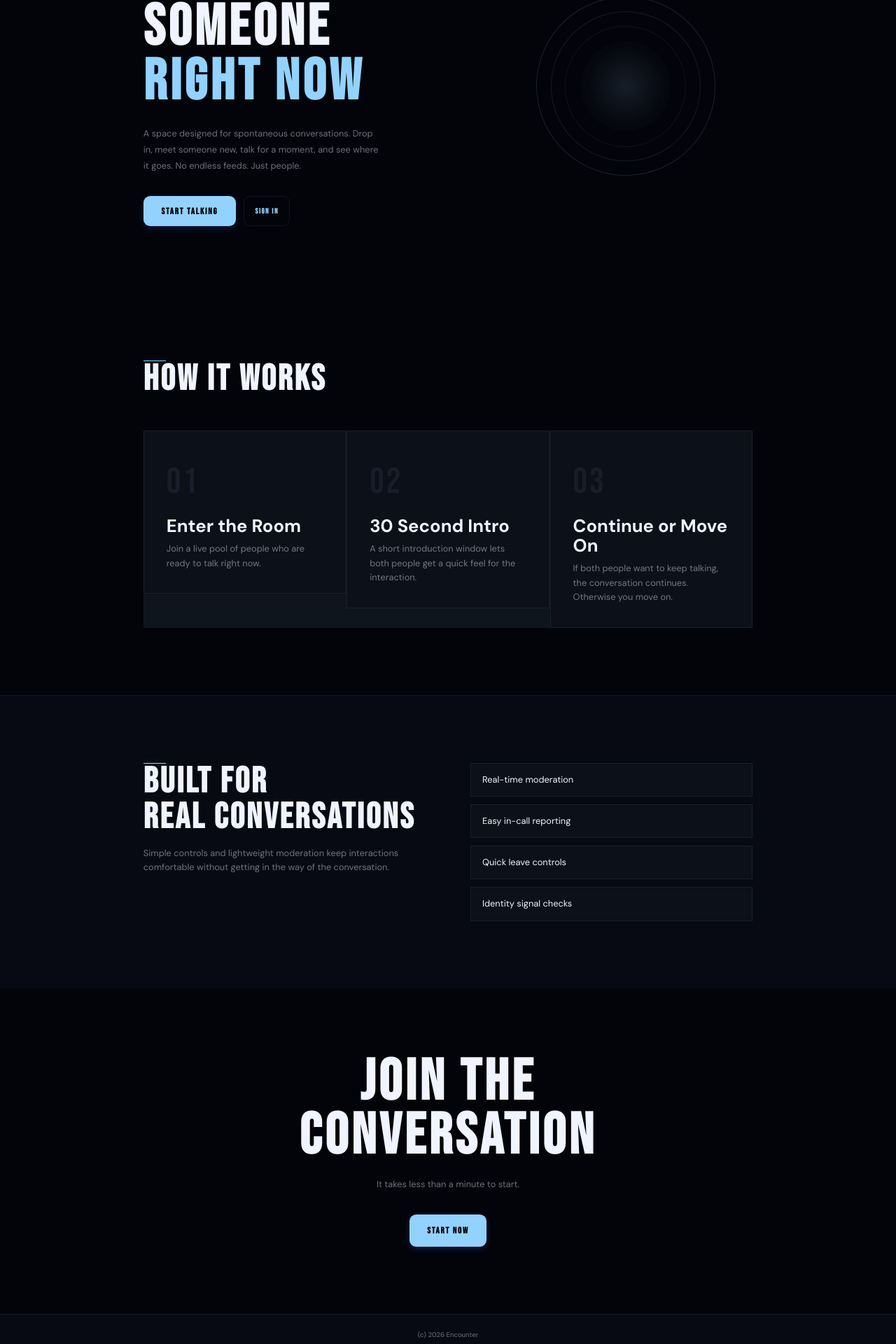
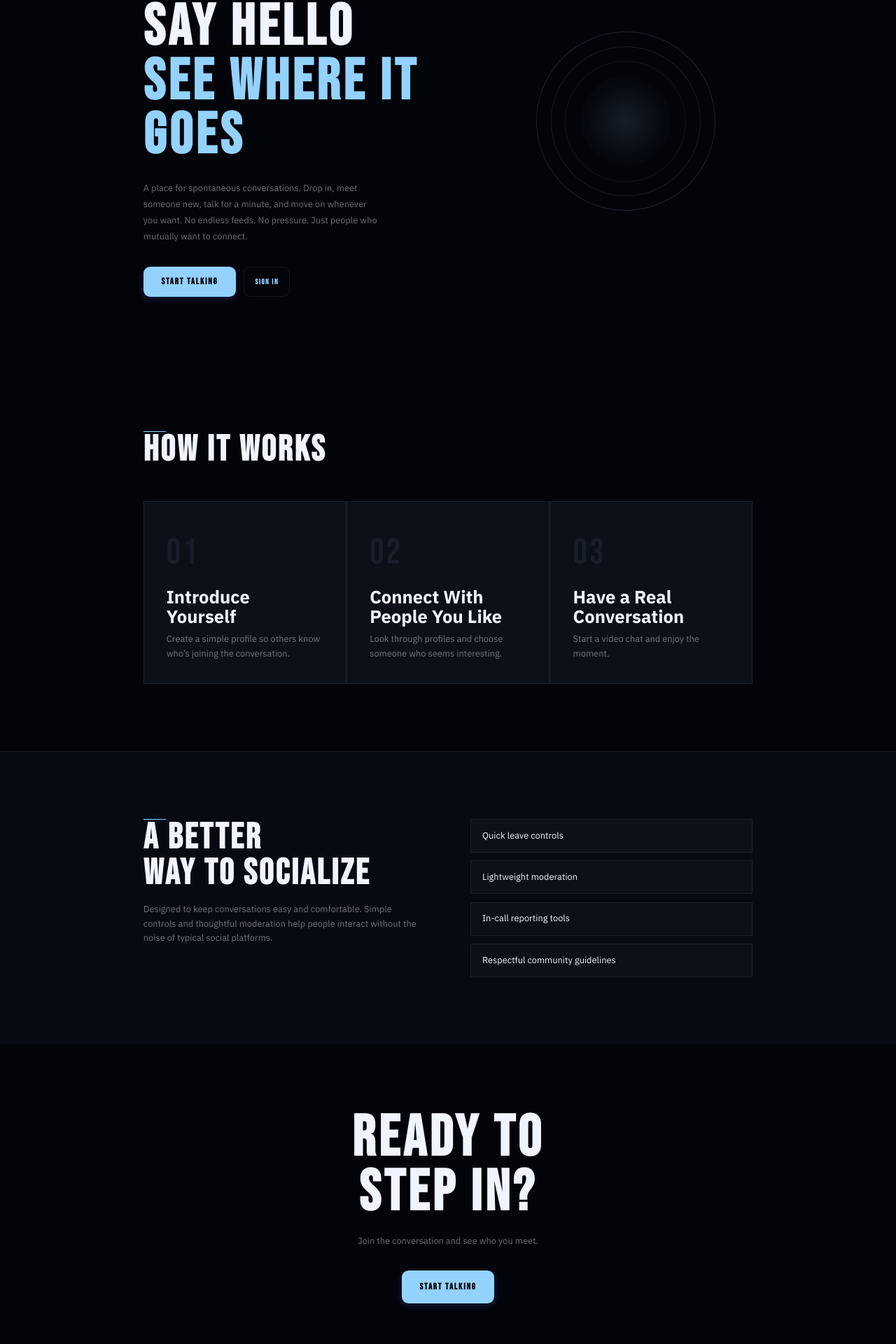
Before and after one commit to AyushmaanMahajan/Social-Video-App-V2, a Next.js app: page / in a window 1280 px wide. Shown: the part 253-2173 px from the top of the page at 70% size. Built offline with nearby package versions, Linux system fonts and the light colour scheme; no server answers.

Commit message:
Fontchange

```diff
--- a/src/app/layout.js
+++ b/src/app/layout.js
@@ -1,4 +1,10 @@
 import './globals.css';
+import { IBM_Plex_Sans } from "next/font/google";
+
+const ibmPlexSans = IBM_Plex_Sans({
+  subsets: ["latin"],
+  weight: ["300", "400", "500", "600", "700"],
+});
 
 export const metadata = {
   title: 'Serendipity Stream',
@@ -16,7 +22,7 @@ export default function RootLayout({ children }) {
           rel="stylesheet"
         />
       </head>
-      <body>
+      <body className={ibmPlexSans.className}>
         <div className="ambient-bg" aria-hidden="true" />
         {children}
       </body>
--- a/src/app/page.js
+++ b/src/app/page.js
@@ -8,29 +8,29 @@ import { motionEase } from "@/lib/motion"
 const steps = [
   {
     number: "01",
-    title: "Enter the Room",
+    title: "Introduce Yourself",
     description:
-      "Join a live pool of people who are ready to talk right now.",
+      "Create a simple profile so others know who’s joining the conversation.",
   },
   {
     number: "02",
-    title: "30 Second Intro",
+    title: "Connect With People You Like",
     description:
-      "A short introduction window lets both people get a quick feel for the interaction.",
+      "Look through profiles and choose someone who seems interesting.",
   },
   {
     number: "03",
-    title: "Continue or Move On",
+    title: "Have a Real Conversation",
     description:
-      "If both people want to keep talking, the conversation continues. Otherwise you move on.",
+      "Start a video chat and enjoy the moment.",
   },
 ]
 
 const signals = [
-  "Real-time moderation",
-  "Easy in-call reporting",
   "Quick leave controls",
-  "Identity signal checks",
+  "Lightweight moderation",
+  "In-call reporting tools",
+  "Respectful community guidelines",
 ]
 
 function FadeUp({ children, delay = 0 }) {
@@ -137,17 +137,17 @@ export default function Home() {
         <div className="container landing-hero-grid">
           <FadeUp>
             <h1 className="display heading-xl">
-              TALK TO
+              STEP IN
               <br />
-              SOMEONE
+              SAY HELLO
               <br />
-              <span className="text-accent">RIGHT NOW</span>
+              <span className="text-accent">SEE WHERE IT GOES</span>
             </h1>
 
             <p className="landing-copy text-muted">
-              A space designed for spontaneous conversations. Drop in, meet
-              someone new, talk for a moment, and see where it goes. No endless
-              feeds. Just people.
+              A place for spontaneous conversations. Drop in, meet someone new,
+              talk for a minute, and move on whenever you want. No endless feeds.
+              No pressure. Just people who mutually want to connect.
             </p>
 
             <div className="landing-hero-actions">
@@ -183,7 +183,9 @@ export default function Home() {
         <div className="container">
           <FadeUp>
             <div className="accent-line" />
-            <h2 className="display heading-lg landing-how-title">HOW IT WORKS</h2>
+            <h2 className="display heading-lg landing-how-title">
+              HOW IT WORKS
+            </h2>
           </FadeUp>
 
           <div className="landing-steps-grid">
@@ -191,7 +193,9 @@ export default function Home() {
               <FadeUp key={step.number} delay={i * 0.1}>
                 <article className="card landing-step-card">
                   <div className="display landing-step-number">{step.number}</div>
-                  <h3 className="heading-md landing-step-title">{step.title}</h3>
+                  <h3 className="heading-md landing-step-title">
+                    {step.title}
+                  </h3>
                   <p className="landing-step-description text-muted">
                     {step.description}
                   </p>
@@ -207,14 +211,15 @@ export default function Home() {
           <FadeUp>
             <div className="accent-line" />
             <h2 className="display heading-lg">
-              BUILT FOR
+              A BETTER
               <br />
-              REAL CONVERSATIONS
+              WAY TO SOCIALIZE
             </h2>
 
             <p className="landing-signals-copy text-muted">
-              Simple controls and lightweight moderation keep interactions
-              comfortable without getting in the way of the conversation.
+              Designed to keep conversations easy and comfortable. Simple
+              controls and thoughtful moderation help people interact without
+              the noise of typical social platforms.
             </p>
           </FadeUp>
 
@@ -234,13 +239,13 @@ export default function Home() {
         <div className="container">
           <FadeUp>
             <h2 className="display heading-xl">
-              JOIN THE
+              READY TO
               <br />
-              CONVERSATION
+              STEP IN?
             </h2>
 
             <p className="landing-cta-copy text-muted">
-              It takes less than a minute to start.
+              Join the conversation and see who you meet.
             </p>
 
             <motion.button
@@ -249,14 +254,14 @@ export default function Home() {
               onClick={() => router.push("/encounter?auth=signup")}
               transition={{ ease: motionEase }}
             >
-              START NOW
+              START TALKING
             </motion.button>
           </FadeUp>
         </div>
       </section>
 
       <footer className="landing-footer text-muted">
-        (c) {new Date().getFullYear()} Encounter
+        © {new Date().getFullYear()} Encounter
       </footer>
     </main>
   )
```
